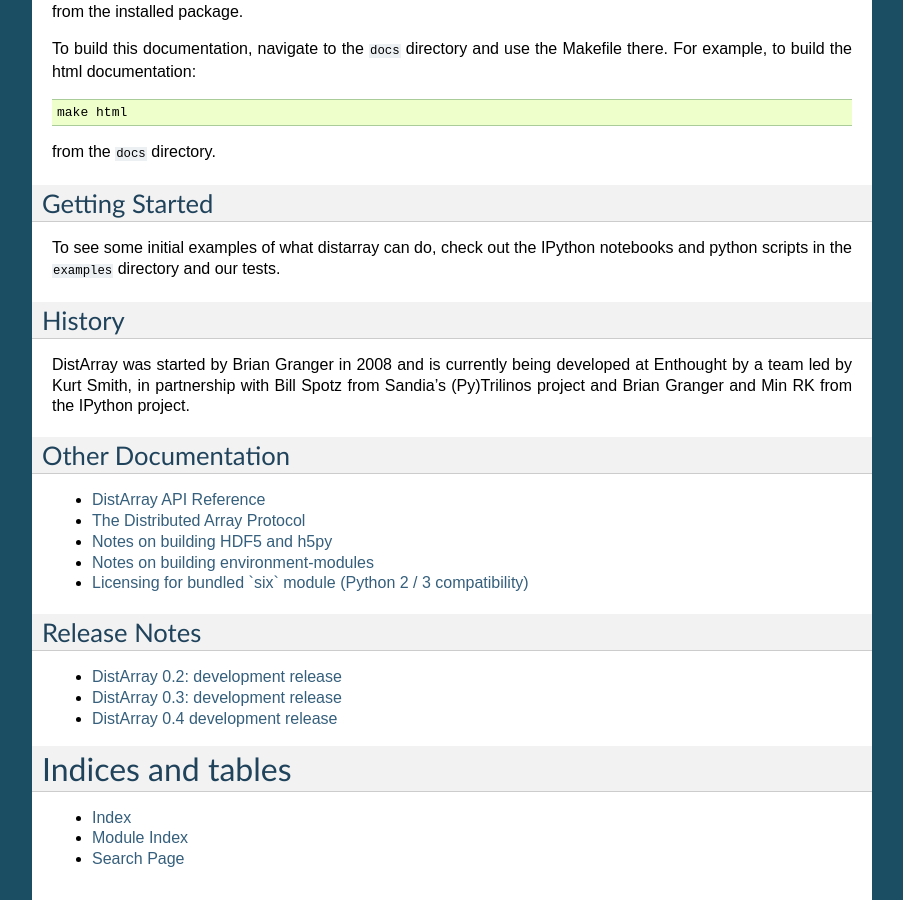
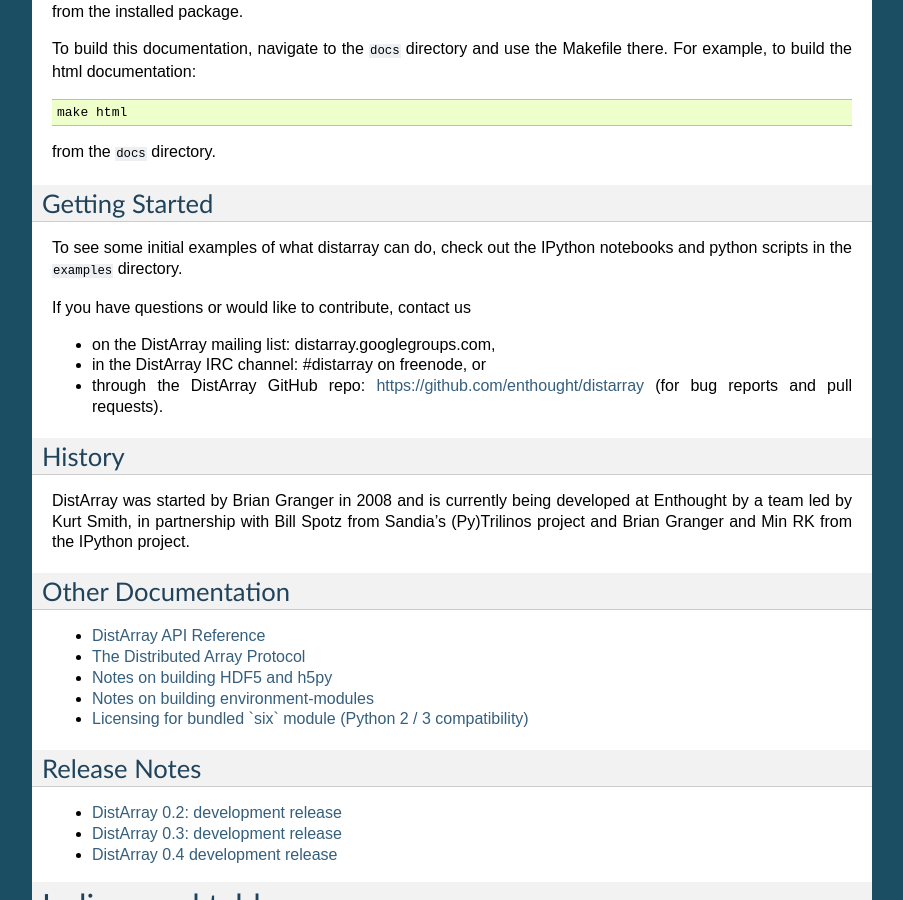
Before and after one commit to enthought/distarray, a Sphinx documentation site: the page built from docs/source/index.rst, in a window 1280 px wide and 900 px high, scrolled down 1290 px. Shown: the whole window, without its empty margins (198-1101 px from the left). Built offline with Sphinx 7.4.7, drawn with Linux system fonts in a browser that asks for light colours.

Commit message:
Add notes about contacting us.

```diff
--- a/docs/source/index.rst
+++ b/docs/source/index.rst
@@ -92,7 +92,14 @@
 ---------------
 
 To see some initial examples of what distarray can do, check out the IPython
-notebooks and python scripts in the ``examples`` directory and our tests.
+notebooks and python scripts in the ``examples`` directory.
+
+If you have questions or would like to contribute, contact us
+
+* on the DistArray mailing list:  distarray.googlegroups.com,
+* in the DistArray IRC channel: #distarray on freenode, or
+* through the DistArray GitHub repo: https://github.com/enthought/distarray
+  (for bug reports and pull requests).
 
 History
 -------
```
